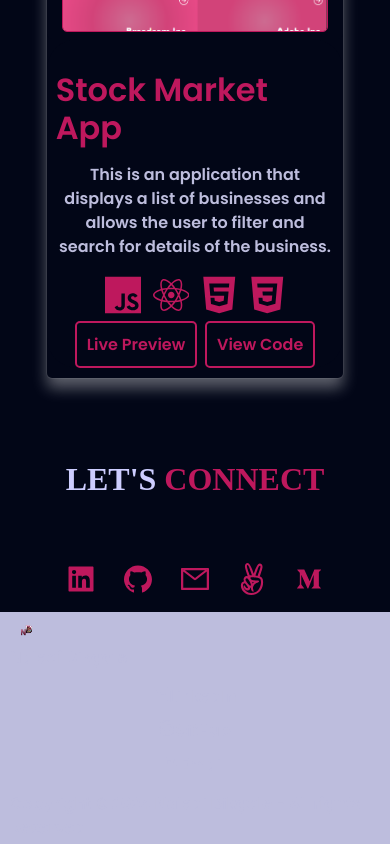
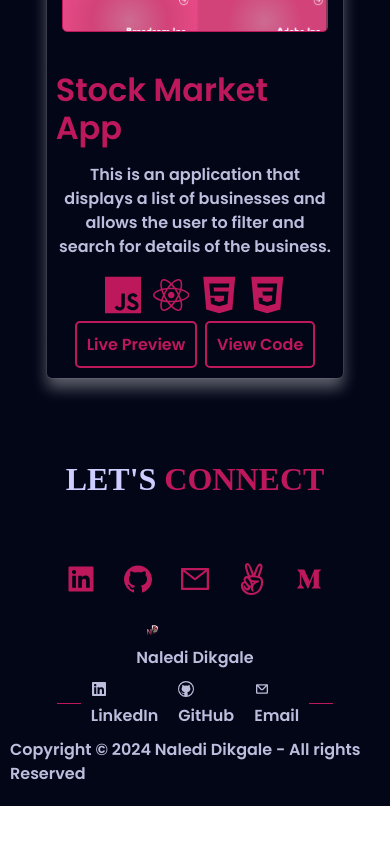
Before and after one commit to Naledi-Dikgale/my-portfolio-v2, a React (Vite) app: page / in a window 390 px wide. Shown: the part 5626-6470 px from the top of the page. After the commit the page ends 6432 px from the top, so only its background shows below. Built offline with nearby package versions, Linux system fonts and the light colour scheme; a web font is replaced by a local one.

Commit message:
Update layout

```diff
--- a/src/Components/Footer/Footer.css
+++ b/src/Components/Footer/Footer.css
@@ -22,26 +22,44 @@
 .footer-container {
   display: flex;
   justify-content: space-between;
-  align-items: flex-start;
-  background-color: var(--clr-fg);
+  align-items: center;
+  background-color: var(--shadow);
   padding: 20px;
-  height: 200px;
+  height: auto;
 }
 
-.social-links {
+.footer-section {
   display: flex;
   flex-direction: column;
   align-items: center;
 }
 
+.footer-section:first-child,
+.footer-section:last-child {
+  flex: 1;
+}
+
+.footer-section:first-child::after,
+.footer-section:last-child::before {
+  content: "";
+  border-top: 1px solid var(--clr-primary);
+  width: 100%;
+  margin: 20px 0;
+}
+
+.social-links {
+  display: flex;
+  justify-content: center;
+  align-items: center;
+}
+
 .social-link {
-  margin: 5px 0;
+  margin: 0 10px;
 }
 
 @media (max-width: 600px) {
   .footer-container {
     flex-direction: column;
-    height: auto;
     padding: 10px;
   }
 
@@ -49,4 +67,22 @@
     width: 100%;
     margin-bottom: 10px;
   }
+
+  .footer-section:first-child::after,
+  .footer-section:last-child::before {
+    display: none;
+  }
+
+  .social-links::before,
+  .social-links::after {
+    content: "";
+    border-top: 1px solid var(--clr-primary);
+    width: 60%;
+    margin: 20px auto;
+  }
+
+  .social-links {
+    flex-direction: row;
+    justify-content: space-between;
+  }
 }
```
